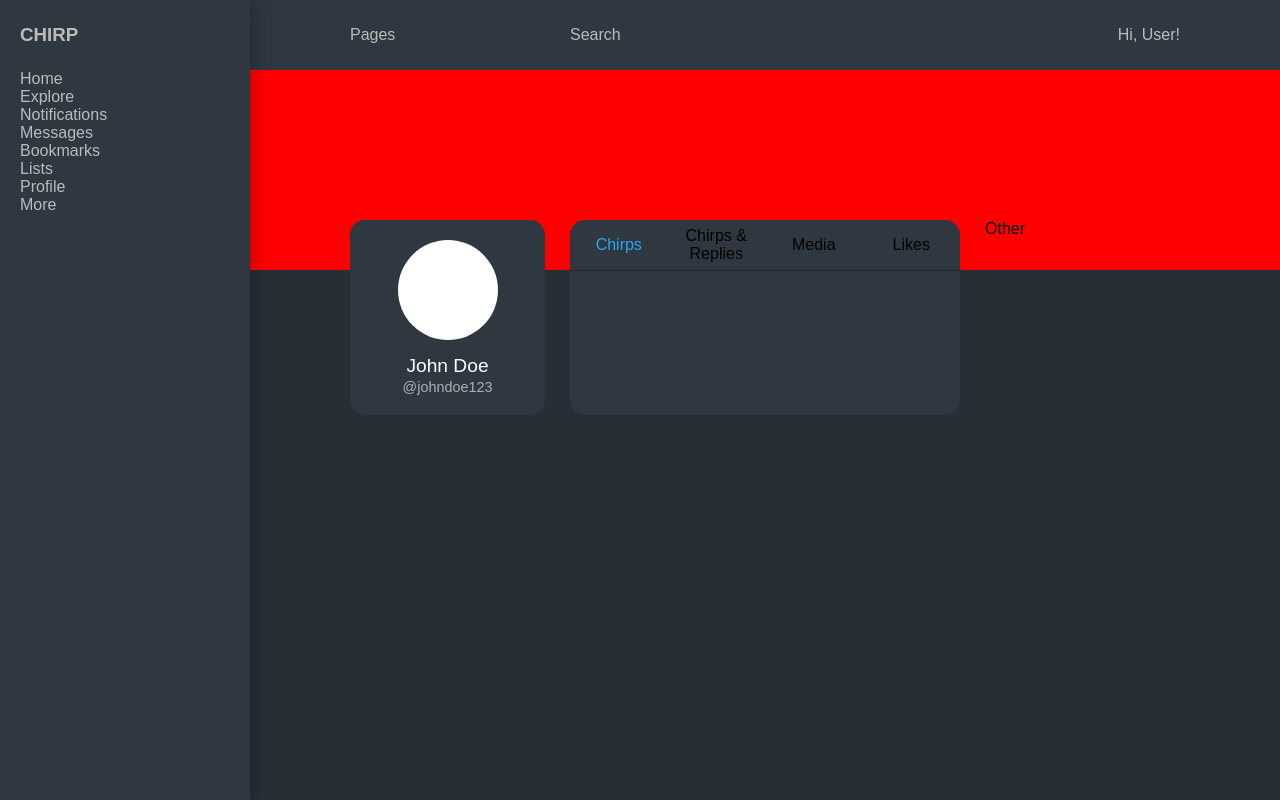
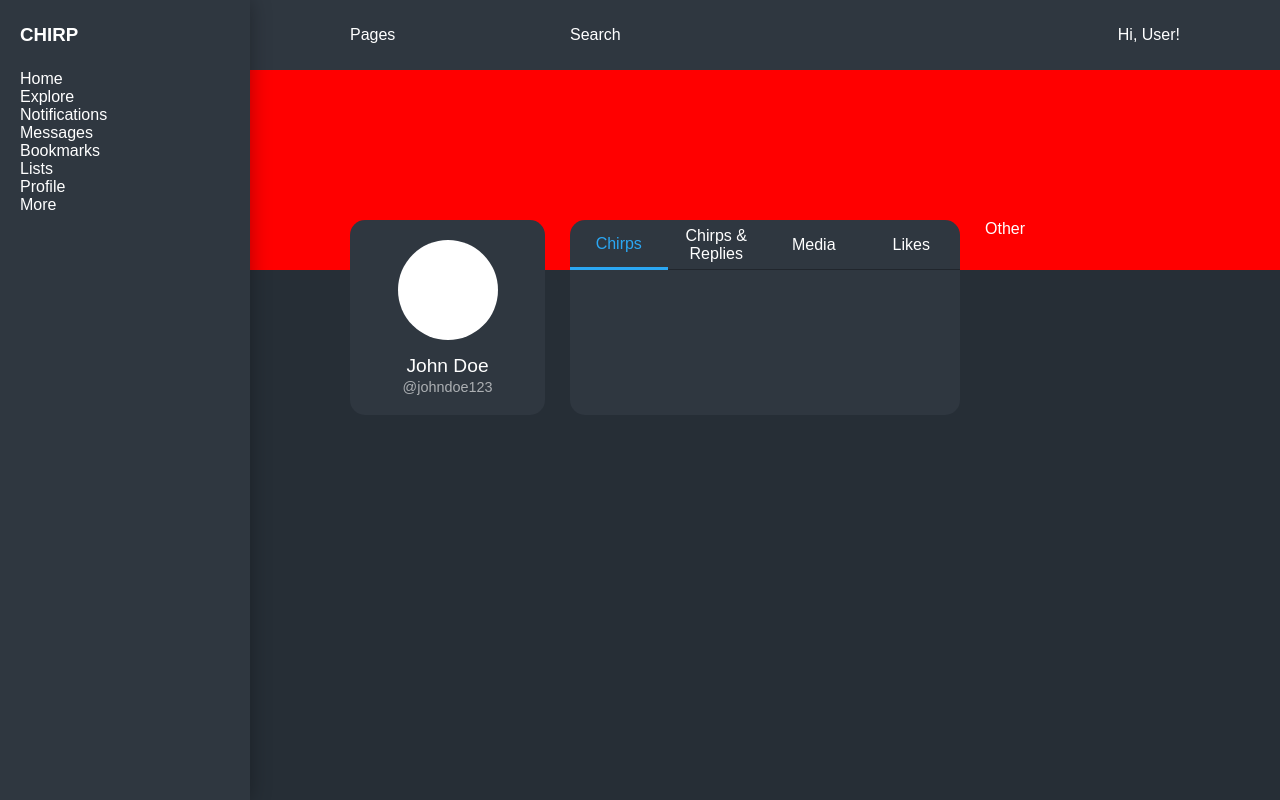
Before and after one commit to Elli83/Chirp, a React (Create React App) app in the folder client/: page / in a window 1280 px wide. Built offline with nearby package versions, Linux system fonts and the light colour scheme.

Commit message:
added styles for themes

```diff
--- a/client/public/index.html
+++ b/client/public/index.html
@@ -26,7 +26,7 @@
     -->
 		<title>React App</title>
 	</head>
-  <body>
+	<body data-theme="dark">
 		<noscript>You need to enable JavaScript to run this app.</noscript>
 		<div id="root"></div>
 		<!--
--- a/client/src/_framework.scss
+++ b/client/src/_framework.scss
@@ -1,4 +1,17 @@
 // COLORS
 $primary: #2ba7f3;
-$secondary: #262e36;
-$tertiary: #2f3740;
+
+// THEMES
+$theme-dark: (
+	"background-a": #262e36,
+	"background-b": #2f3740,
+	"text": #fff,
+);
+
+@debug "test";
+
+$theme-light: (
+	"background-a": #f4f8fb,
+	"background-b": #fff,
+	"text": #fff,
+);
--- a/client/src/app.scss
+++ b/client/src/app.scss
@@ -1,9 +1,22 @@
 @import "_framework.scss";
+
+:root {
+	--bg-primary: #f4f8fb;
+	--bg-secondary: #fff;
+	--text: #222;
+}
+
+[data-theme="dark"] {
+	--bg-primary: #262e36;
+	--bg-secondary: #2f3740;
+	--text: #fff;
+}
 
 body {
 	margin: 0px;
 	font-family: Arial, Helvetica, sans-serif;
-	background: $secondary;
+	background: var(--bg-primary);
+	color: var(--text);
 }
 
 .page {
--- a/client/src/components/navbar/navbar.scss
+++ b/client/src/components/navbar/navbar.scss
@@ -2,8 +2,7 @@
 
 .sidenav,
 .topnav {
-	background: $tertiary;
-	color: #bbb;
+	background: var(--bg-secondary);
 }
 
 .sidenav {
--- a/client/src/pages/profile/profile.scss
+++ b/client/src/pages/profile/profile.scss
@@ -25,15 +25,14 @@
 				justify-content: center;
 				border-radius: 15px;
 				align-items: center;
-				background: $tertiary;
+				background: var(--bg-secondary);
 				padding: 20px 0px;
-				color: white;
 
 				#photo {
 					width: 100px;
 					height: 100px;
 					border-radius: 100%;
-					background: white;
+					background: var(--text);
 					margin-bottom: 15px;
 				}
 
@@ -50,7 +49,7 @@
 		}
 
 		#posts {
-			background: $tertiary;
+			background: var(--bg-secondary);
 			border-radius: 15px;
 			flex: 2;
 
@@ -58,15 +57,20 @@
 				display: flex;
 				align-items: center;
 				flex-direction: row;
-				border-bottom: rgba(0, 0, 0, 0.3) 1px solid;
 				height: 50px;
 
 				& > * {
 					flex: 1;
 					text-align: center;
+					height: 100%;
+					display: grid;
+					place-items: center;
+					border-bottom: rgba(0, 0, 0, 0.3) 1px solid;
+					box-sizing: border-box;
 
 					&.active {
 						color: $primary;
+						border-bottom: $primary 3px solid;
 					}
 				}
 			}
@@ -79,7 +83,7 @@
 			gap: 25px;
 
 			& > div {
-				background: $tertiary;
+				background: var(--bg-secondary);
 				border-radius: 15px;
 			}
 		}
```
Lines whose indentation alone changed are shown as unchanged.
